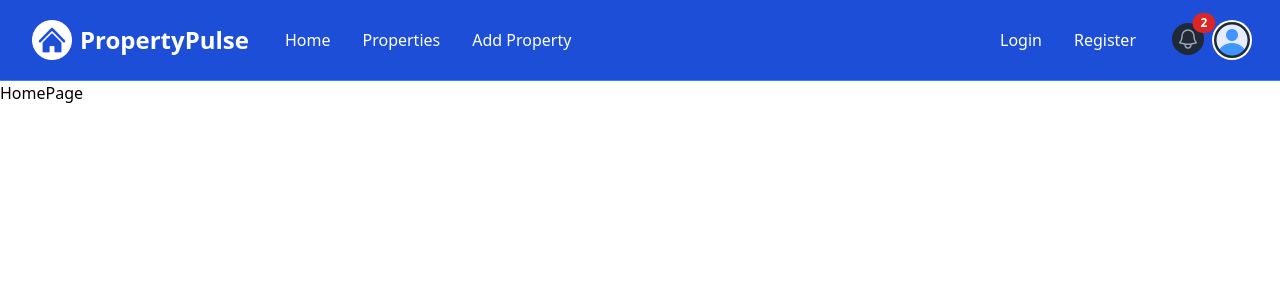
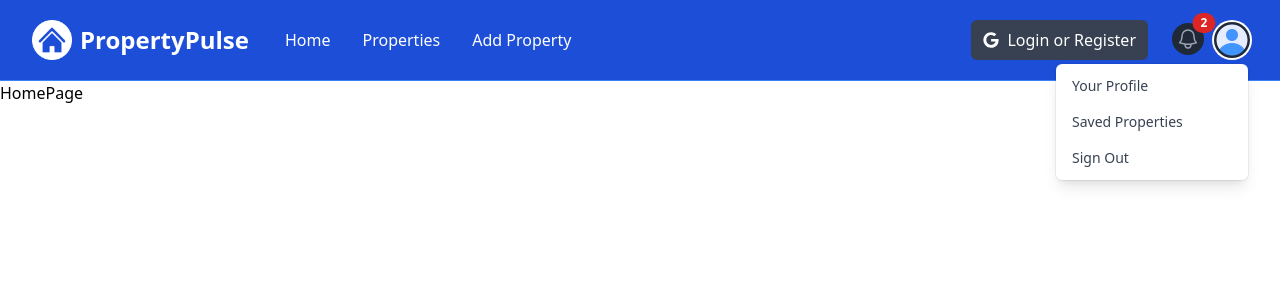
Before and after one commit to rjbatula/next2024-property-pulse, a Next.js app: page / in a window 1280 px wide. Both pictures are taken after a click on the button "Open user menu". Shown: the top 300 px of the page. Built offline with nearby package versions, Linux system fonts and the light colour scheme.

Commit message:
Added react icons for google, use Links and set toggle menu for mobile and profile

```diff
--- a/components/Navbar.jsx
+++ b/components/Navbar.jsx
@@ -1,9 +1,16 @@
-import React from 'react'
+'use client'
+import { useState } from 'react'
 import Image from 'next/image'
+import Link from 'next/link'
 import logo from '@/assets/images/logo-white.png'
 import profileDefault from '@/assets/images/profile.png'
+import { FaGoogle } from 'react-icons/fa'
 
 const Navbar = () => {
+	// Create state for mobile menu navigation
+	const [isMobileMenuOpen, setIsMobileMenuOpen] = useState(false)
+	const [isProfileMenuOpen, setIsProfileMenuOpen] = useState(false)
+
 	return (
 		<nav className='bg-blue-700 border-b border-blue-500'>
 			<div className='mx-auto max-w-7xl px-2 sm:px-6 lg:px-8'>
@@ -16,6 +23,7 @@
 							className='relative inline-flex items-center justify-center rounded-md p-2 text-gray-400 hover:bg-gray-700 hover:text-white focus:outline-none focus:ring-2 focus:ring-inset focus:ring-white'
 							aria-controls='mobile-menu'
 							aria-expanded='false'
+							onClick={() => setIsMobileMenuOpen((prev) => !prev)}
 						>
 							<span className='absolute -inset-0.5'></span>
 							<span className='sr-only'>Open main menu</span>
@@ -38,59 +46,51 @@
 
 					<div className='flex flex-1 items-center justify-center sm:items-stretch sm:justify-start'>
 						{/* <!-- Logo --> */}
-						<a className='flex flex-shrink-0 items-center' href='/index.html'>
+						<Link className='flex flex-shrink-0 items-center' href='/'>
 							<Image className='h-10 w-auto' src={logo} alt='PropertyPulse' />
 
 							<span className='hidden sm:block text-white text-2xl font-bold ml-2'>
 								PropertyPulse
 							</span>
-						</a>
+						</Link>
 						{/* <!-- Desktop Menu Hidden below sm screens --> */}
 						<div className='hidden sm:ml-6 sm:block'>
 							<div className='flex space-x-2'>
-								<a
-									href='/index.html'
+								<Link
+									href='/'
 									className='text-white hover:bg-gray-900 hover:text-white rounded-md px-3 py-2'
 								>
 									Home
-								</a>
-								<a
-									href='/properties.html'
+								</Link>
+								<Link
+									href='/properties'
 									className='text-white hover:bg-gray-900 hover:text-white rounded-md px-3 py-2'
 								>
 									Properties
-								</a>
-								<a
-									href='/add-property.html'
+								</Link>
+								<Link
+									href='/properties/add'
 									className='text-white hover:bg-gray-900 hover:text-white rounded-md px-3 py-2'
 								>
 									Add Property
-								</a>
+								</Link>
 							</div>
 						</div>
 					</div>
 
 					{/* <!-- Right Side Menu (Logged Out) --> */}
-					<div className='hidden sm:block sm:ml-6'>
+					<div className='hidden md:block md:ml-6'>
 						<div className='flex items-center'>
-							<a
-								href='/login.html'
-								className='text-white hover:bg-gray-900 hover:text-white rounded-md px-3 py-2'
-							>
-								Login
-							</a>
-							<a
-								href='/register.html'
-								className='ml-2 text-white hover:bg-gray-900 hover:text-white rounded-md px-3 py-2'
-							>
-								Register
-							</a>
+							<button className='flex items-center text-white bg-gray-700 hover:bg-gray-900 hover:text-white rounded-md px-3 py-2'>
+								<FaGoogle className='text-white mr-2' />
+								<span>Login or Register</span>
+							</button>
 						</div>
 					</div>
 
 					{/* <!-- Right Side Menu (Logged In) --> */}
 					<div className='absolute inset-y-0 right-0 flex items-center pr-2 sm:static sm:inset-auto sm:ml-6 sm:pr-0'>
-						<a href='messages.html' className='relative group'>
+						<Link href='/messages' className='relative group'>
 							<button
 								type='button'
 								className='relative rounded-full bg-gray-800 p-1 text-gray-400 hover:text-white focus:outline-none focus:ring-2 focus:ring-white focus:ring-offset-2 focus:ring-offset-gray-800'
@@ -116,7 +116,7 @@
 								2
 								{/* <!-- Replace with the actual number of notifications --> */}
 							</span>
-						</a>
+						</Link>
 						{/* <!-- Profile dropdown button --> */}
 						<div className='relative ml-3'>
 							<div>
@@ -126,6 +126,7 @@
 									id='user-menu-button'
 									aria-expanded='false'
 									aria-haspopup='true'
+									onClick={() => setIsProfileMenuOpen((prev) => !prev)}
 								>
 									<span className='absolute -inset-1.5'></span>
 									<span className='sr-only'>Open user menu</span>
@@ -138,82 +139,77 @@
 							</div>
 
 							{/* <!-- Profile dropdown --> */}
+							{isProfileMenuOpen && (
 								<div
 									id='user-menu'
-								className='hidden absolute right-0 z-10 mt-2 w-48 origin-top-right rounded-md bg-white py-1 shadow-lg ring-1 ring-black ring-opacity-5 focus:outline-none'
+									className='absolute right-0 z-10 mt-2 w-48 origin-top-right rounded-md bg-white py-1 shadow-lg ring-1 ring-black ring-opacity-5 focus:outline-none'
 									role='menu'
 									aria-orientation='vertical'
 									aria-labelledby='user-menu-button'
 									tabIndex='-1'
 								>
-								<a
-									href='/profile.html'
+									<Link
+										href='/profile'
 										className='block px-4 py-2 text-sm text-gray-700'
 										role='menuitem'
 										tabIndex='-1'
 										id='user-menu-item-0'
 									>
 										Your Profile
-								</a>
-								<a
-									href='saved-properties.html'
+									</Link>
+									<Link
+										href='/properties/saved'
 										className='block px-4 py-2 text-sm text-gray-700'
 										role='menuitem'
 										tabIndex='-1'
 										id='user-menu-item-2'
 									>
 										Saved Properties
-								</a>
-								<a
-									href='#'
+									</Link>
+									<button
 										className='block px-4 py-2 text-sm text-gray-700'
 										role='menuitem'
 										tabIndex='-1'
 										id='user-menu-item-2'
 									>
 										Sign Out
-								</a>
+									</button>
 								</div>
+							)}
 						</div>
 					</div>
 				</div>
 			</div>
 
 			{/* <!-- Mobile menu, show/hide based on menu state. --> */}
-			<div className='hidden' id='mobile-menu'>
+			{isMobileMenuOpen && (
+				<div id='mobile-menu'>
 					<div className='space-y-1 px-2 pb-3 pt-2'>
-					<a
-						href='/index.html'
+						<Link
+							href='/index'
 							className='bg-gray-900 text-white block rounded-md px-3 py-2 text-base font-medium'
 						>
 							Home
-					</a>
-					<a
-						href='/properties.html'
+						</Link>
+						<Link
+							href='/properties'
 							className='text-gray-300 hover:bg-gray-700 hover:text-white block rounded-md px-3 py-2 text-base font-medium'
 						>
 							Properties
-					</a>
-					<a
-						href='/add-property.html'
+						</Link>
+						<Link
+							href='/properties/add'
 							className='text-gray-300 hover:bg-gray-700 hover:text-white block rounded-md px-3 py-2 text-base font-medium'
 						>
 							Add Property
-					</a>
-					<a
-						href='/login.html'
-						className='text-gray-300 hover:bg-gray-700 hover:text-white block rounded-md px-3 py-2 text-base font-medium'
-					>
-						Login
-					</a>
-					<a
-						href='/register.html'
-						className='text-gray-300 hover:bg-gray-700 hover:text-white block rounded-md px-3 py-2 text-base font-medium'
-					>
-						Register
-					</a>
+						</Link>
+						<button className='flex items-center text-white bg-gray-700 hover:bg-gray-900 hover:text-white rounded-md px-3 py-2 my-4'>
+							<FaGoogle className='text-white mr-2' />
+							<span>Login or Register</span>
+						</button>
 					</div>
 				</div>
+			)}
 		</nav>
 	)
 }
```
Lines whose indentation alone changed are shown as unchanged.
